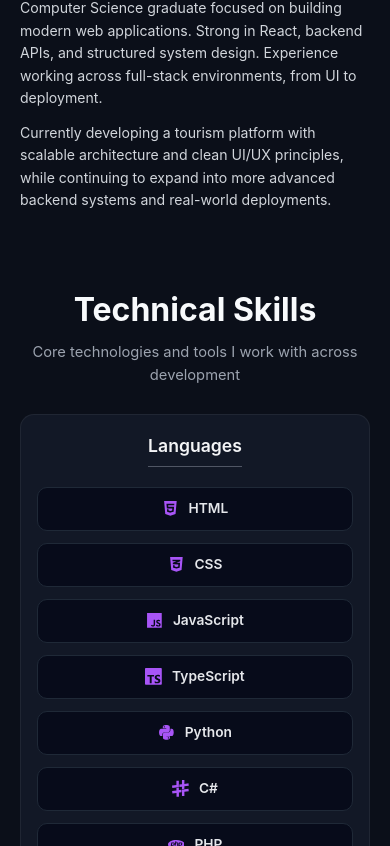
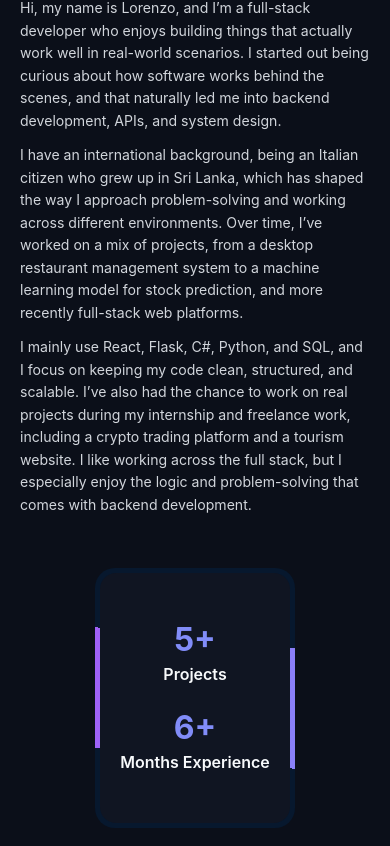
Before and after one commit to Lorenzo-55/Portfolio, a React (Vite) app: page / in a window 390 px wide. Shown: the part 1158-2004 px from the top of the page. Built offline with nearby package versions, Linux system fonts and the light colour scheme.

Commit message:
improve about, and added footer

```diff
--- a/src/pages/landingpage/landingpage.css
+++ b/src/pages/landingpage/landingpage.css
@@ -146,6 +146,13 @@ html {
   padding-top: 10px;
 }
 
+.about-layout {
+  display: grid;
+  grid-template-columns: minmax(0, 1.35fr) 220px;
+  gap: 40px;
+  align-items: center;
+}
+
 .about-inner {
   max-width: 900px;
 }
@@ -162,6 +169,104 @@ html {
   font-size: 0.95rem;
   line-height: 1.6;
   color: #d1d5db;
+}
+
+.about-side-card {
+  display: flex;
+  justify-content: center;
+}
+
+.about-stat-card {
+  width: 100%;
+  max-width: 220px;   /* reduced width */
+  min-height: 300px;  /* slightly tighter */
+  background: #07182e;
+  position: relative;
+  display: flex;
+  align-items: center;
+  justify-content: center;
+  overflow: hidden;
+  border-radius: 20px;
+}
+
+.about-stat-card::before {
+  content: "";
+  position: absolute;
+  width: 120px;
+  height: 140%;
+  background-image: linear-gradient(180deg, #818cf8, #a855f7);
+  animation: aboutCardSpin 3s linear infinite;
+}
+
+.about-stat-card::after {
+  content: "";
+  position: absolute;
+  inset: 5px;
+  background: #101522;
+  border-radius: 16px;
+}
+
+.about-stat-card-inner {
+  position: relative;
+  z-index: 1;
+  width: 100%;
+  padding: 32px 24px;
+  display: flex;
+  flex-direction: column;
+  gap: 36px;
+  text-align: center;
+}
+
+.about-stat-item h3 {
+  margin: 0 0 8px;
+  font-size: clamp(2rem, 4vw, 2.8rem);
+  line-height: 1;
+  font-weight: 700;
+  color: #818cf8;
+}
+
+.about-stat-item p {
+  margin: 0;
+  font-size: 1rem;
+  font-weight: 600;
+  color: #f8fafc;
+}
+
+@keyframes aboutCardSpin {
+  from {
+    transform: rotate(0deg);
+  }
+  to {
+    transform: rotate(360deg);
+  }
+}
+
+@media (max-width: 900px) {
+  .about-layout {
+    grid-template-columns: 1fr;
+  }
+
+  .about-side-card {
+    justify-content: center; /* center it, don’t stretch */
+  }
+
+  .about-stat-card {
+    max-width: 220px; /* keep same thin width */
+    width: 220px;     /* force fixed width */
+  }
+}
+
+@media (max-width: 768px) {
+  .about-stat-card {
+    width: 200px;     /* slightly smaller for small screens */
+    max-width: 200px;
+    min-height: 260px;
+  }
+
+  .about-stat-card-inner {
+    gap: 28px;
+    padding: 28px 20px;
+  }
 }
 
 /* =================== mobile =================== */
@@ -573,6 +678,43 @@ a:hover {
   transform: scaleX(1);
 }
 
+/* =================== footer =================== */
+
+.footer {
+  margin-top: 60px;
+  padding: 24px 0;
+  border-top: 1px solid rgba(168, 85, 247, 0.3);
+  background: transparent;
+}
+
+.footer-inner {
+  max-width: 1200px;
+  margin: 0 auto;
+  padding: 0 28px;
+
+  display: flex;
+  justify-content: space-between;
+  align-items: center;
+  gap: 12px;
+  flex-wrap: wrap;
+}
+
+.footer-inner p {
+  margin: 0;
+  font-size: 0.85rem;
+  color: #9ca3af;
+}
+
+/* mobile */
+@media (max-width: 640px) {
+  .footer-inner {
+    flex-direction: column;
+    align-items: center;
+    text-align: center;
+    gap: 6px;
+  }
+}
+
 
 /* ===================responsive=========================== */
 
--- a/src/pages/landingpage/landingpage.tsx
+++ b/src/pages/landingpage/landingpage.tsx
@@ -165,20 +165,50 @@ function LandingPage() {
 
         {/* about me */}
         <section id="about" className="section about-section">
+          <div className="about-layout">
             <div className="about-inner">
               <h2 className="about-heading">About Me</h2>
 
               <p className="about-text">
-              Computer Science graduate focused on building modern web applications.
-              Strong in React, backend APIs, and structured system design. Experience
-              working across full-stack environments, from UI to deployment.
+                Hi, my name is Lorenzo, and I’m a full-stack developer who enjoys building
+                things that actually work well in real-world scenarios. I started out being
+                curious about how software works behind the scenes, and that naturally led
+                me into backend development, APIs, and system design.
               </p>
 
               <p className="about-text">
-              Currently developing a tourism platform with scalable architecture and
-              clean UI/UX principles, while continuing to expand into more advanced
-              backend systems and real-world deployments.
+                I have an international background, being an Italian citizen who grew up in
+                Sri Lanka, which has shaped the way I approach problem-solving and working
+                across different environments. Over time, I’ve worked on a mix of projects,
+                from a desktop restaurant management system to a machine learning model for
+                stock prediction, and more recently full-stack web platforms.
               </p>
+
+              <p className="about-text">
+                I mainly use React, Flask, C#, Python, and SQL, and I focus on keeping my
+                code clean, structured, and scalable. I’ve also had the chance to work on
+                real projects during my internship and freelance work, including a crypto
+                trading platform and a tourism website. I like working across the full
+                stack, but I especially enjoy the logic and problem-solving that comes with
+                backend development.
+              </p>
+            </div>
+
+            <div className="about-side-card">
+              <div className="about-stat-card">
+                <div className="about-stat-card-inner">
+                  <div className="about-stat-item">
+                    <h3>5+</h3>
+                    <p>Projects</p>
+                  </div>
+
+                  <div className="about-stat-item">
+                    <h3>6+ </h3>
+                    <p>Months Experience</p>
+                  </div>
+                </div>
+              </div>
+            </div>
           </div>
         </section>
 
@@ -188,7 +218,7 @@ function LandingPage() {
           <div className="skills-header">
             <h2 className="skills-heading">Technical Skills</h2>
             <p className="skills-subtitle">
-              Core technologies and tools I work with across development
+              My arsenal of tools and technologies I work with across development
             </p>
           </div>
 
@@ -386,6 +416,16 @@ function LandingPage() {
             <a href="#">LinkedIn</a>
           </div>
         </section>
+
+
+        <footer className="footer">
+          <div className="footer-inner">
+            <p>© {new Date().getFullYear()} Lorenzo Frattini</p>
+            <p>Developed with React</p>
+          </div>
+        </footer>
+
+
       </main>
     </>
   );
```
Lines whose indentation alone changed are shown as unchanged.
